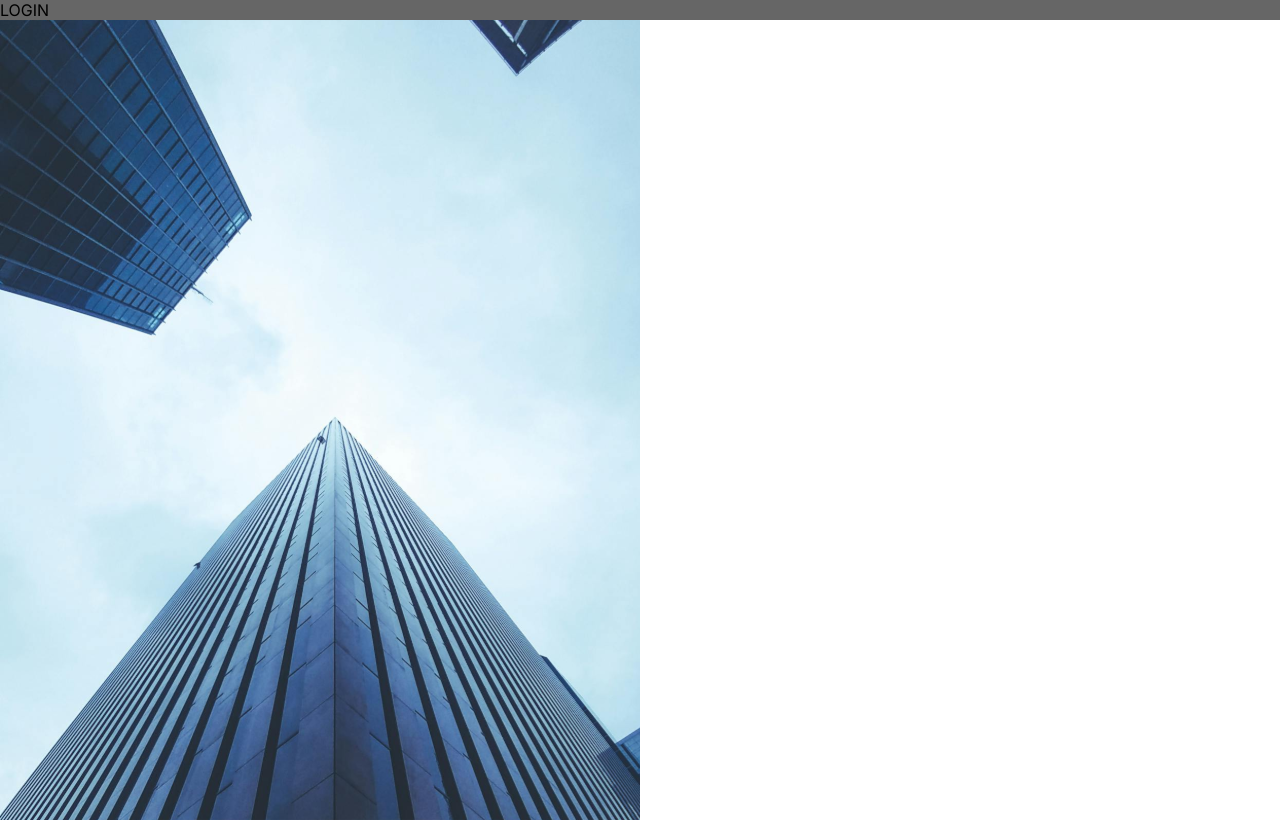
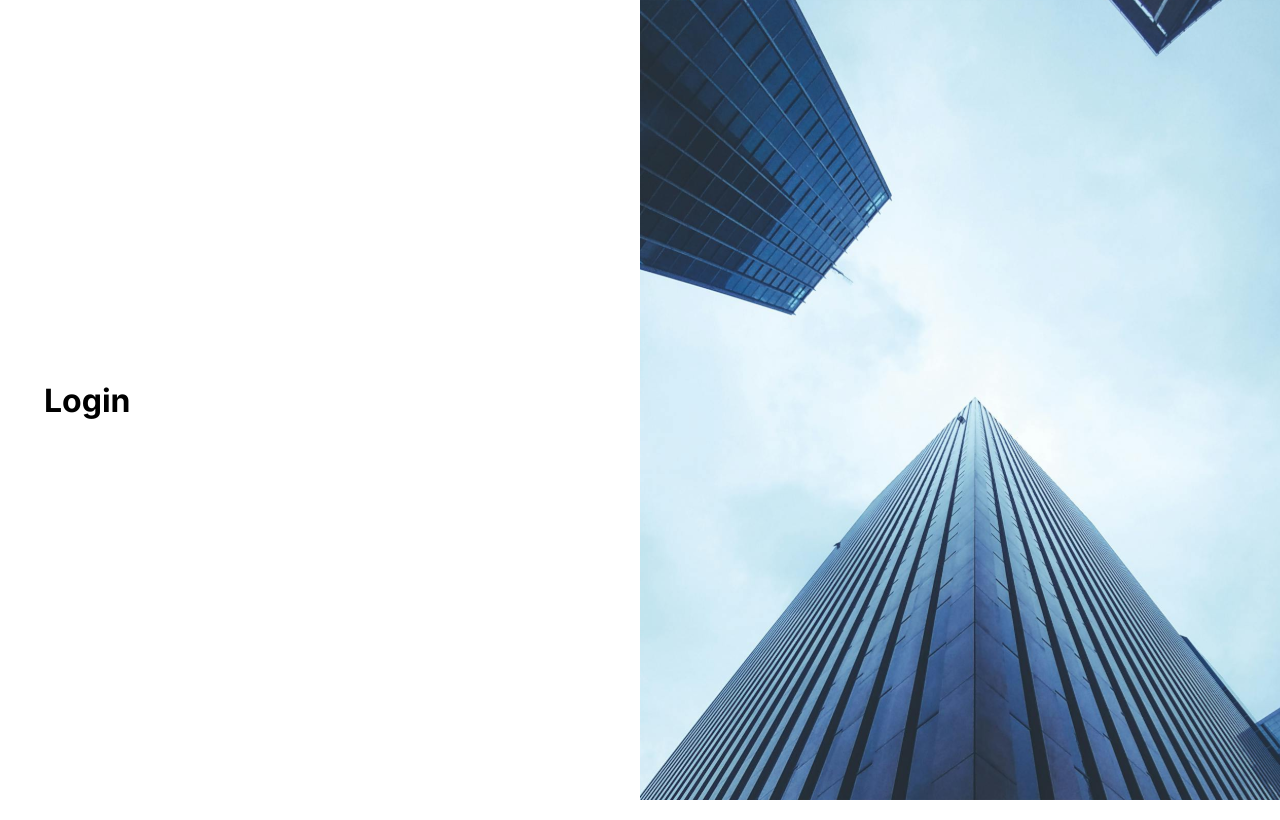
Before and after one commit to Zefer1/dnc-sales-dashboard-jf, a React (Vite) app: page / in a window 1280 px wide. Built offline with nearby package versions, Linux system fonts and the light colour scheme.

Commit message:
Feat material-ui-insert

```diff
--- a/package.json
+++ b/package.json
@@ -10,6 +10,9 @@
     "preview": "vite preview"
   },
   "dependencies": {
+    "@mui/material": "^7.3.6",
+    "@emotion/react": "^11.14.0",
+    "@emotion/styled": "^11.14.1",
     "@types/styled-components": "^5.1.36",
     "react": "^19.2.0",
     "react-dom": "^19.2.0",
--- /dev/null
+++ b/src/components/BannerImage.tsx
@@ -0,0 +1,10 @@
+import styled from 'styled-components'
+
+export const BannerImage = styled.div`
+  background-image: url(/login-image.svg);
+  background-size: cover;
+  height: 100vh;
+  width: 50vw;
+`
+
+export default BannerImage
--- /dev/null
+++ b/src/components/index.ts
@@ -0,0 +1 @@
+export * from './BannerImage';
--- a/src/pages/Login.tsx
+++ b/src/pages/Login.tsx
@@ -1,20 +1,24 @@
-import styled from 'styled-components'
+import { Box, Container, Grid } from '@mui/material'
+import { BannerImage } from '@/components'
 
-const LoginArea = styled.div`
-  background: #666;
-`
-
-const LoginImage = styled.div`
-  background-image: url(/login-image.svg);
-  background-size: cover;
-  height: 100vh;
-  width: 50vw;
-`
 function Login() {
   return (
     <>
-      <LoginArea>LOGIN</LoginArea>
-      <LoginImage />
+      <Box>
+        <Grid container>
+          <Grid
+            size={{ xs: 12, sm: 6 }}
+            sx={{ alignItems: 'center', display: 'flex', height: '100vh' }}
+          >
+            <Container maxWidth="sm">
+              <h1>Login</h1>
+            </Container>
+          </Grid>
+          <Grid size={{ xs: false, sm: 6 }} sx={{ display: { xs: 'none', sm: 'block' } }}>
+            <BannerImage />
+          </Grid>
+        </Grid>
+      </Box>
     </>
   )
 }
--- a/src/pages/Registration.tsx
+++ b/src/pages/Registration.tsx
@@ -1,21 +1,27 @@
-import styled from 'styled-components'
+import { Box, Container, Grid } from '@mui/material'
+import { BannerImage } from '@/components'
 
-const RegistrationArea = styled.div`
-  background: #333;
-`
 
-const RegistrationImage = styled.div`
-  background-image: url(/login-image.svg);
-  background-size: cover;
-  height: 100vh;
-  width: 50vw;
-`
+
 
 function Registration() {
   return (
     <>
-      <RegistrationArea>Registration</RegistrationArea>
-      <RegistrationImage />
+      <Box>
+        <Grid container>
+          <Grid
+            size={{ xs: 12, sm: 6 }}
+            sx={{ alignItems: 'center', display: 'flex', height: '100vh' }}
+          >
+            <Container maxWidth="sm">
+              <h1>Registration</h1>
+            </Container>
+          </Grid>
+          <Grid size={{ xs: false, sm: 6 }} sx={{ display: { xs: 'none', sm: 'block' } }}>
+            <BannerImage />
+          </Grid>
+        </Grid>
+      </Box>
     </>
   )
 }
--- a/src/styles/styled.d.ts
+++ b/src/styles/styled.d.ts
@@ -1,5 +1,5 @@
 import 'styled-components'
-import type { Theme } from '@types'
+import type { Theme } from '@/types'
 
 declare module 'styled-components' {
   export interface DefaultTheme extends Theme {}
--- a/src/styles/theme.ts
+++ b/src/styles/theme.ts
@@ -1,4 +1,4 @@
-import { Theme } from '@types'
+import { Theme } from '@/types'
 
 export const lighTheme: Theme = {
   appBackground: '#FFF',
--- a/tsconfig.app.json
+++ b/tsconfig.app.json
@@ -8,7 +8,9 @@
     "skipLibCheck": true,
     "baseUrl": ".",
     "paths": {
-      "@*": ["src/*"]
+      "@/*": ["src/*"],
+      "@components": ["src/components/index"],
+      "@components/*": ["src/components/*"]
     },
 
     "moduleResolution": "bundler",
--- a/tsconfig.json
+++ b/tsconfig.json
@@ -2,7 +2,9 @@
   "compilerOptions": {
     "baseUrl": ".",
     "paths": {
-      "@*": ["src/*"]
+      "@/*": ["src/*"],
+      "@components": ["src/components/index"],
+      "@components/*": ["src/components/*"]
     }
   },
   "files": [],
--- a/vite.config.ts
+++ b/vite.config.ts
@@ -5,9 +5,17 @@ import path from 'path'
 // https://vitejs.dev/config/
 export default defineConfig({
   plugins: [react()],
+  server: {
+    port: 5173,
+    strictPort: true,
+  },
+  optimizeDeps: {
+    include: ['@emotion/styled']
+  },
   resolve: {
     alias: {
-      '@': path.resolve(__dirname, './src')
+      '@': path.resolve(__dirname, './src'),
+      '@components': path.resolve(__dirname, './src/components')
     }
   }
 })
```
Also changed, not shown: 1 other file (tests, documents, lock files or other folders).
